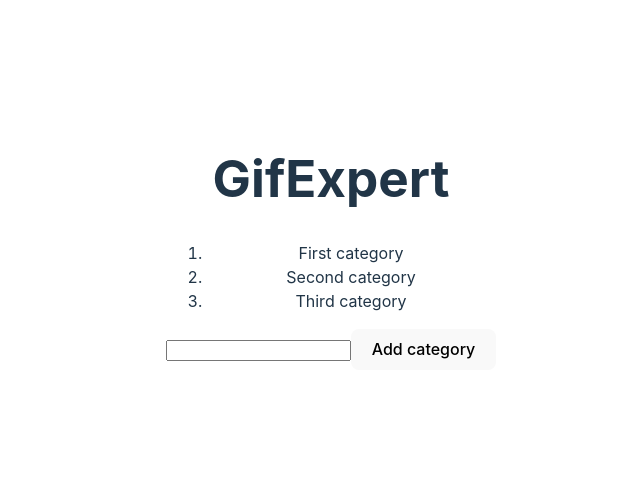
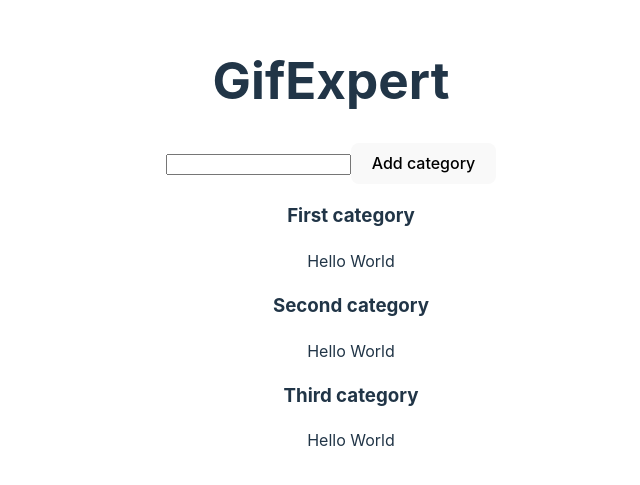
Before and after one commit to Juanm0331123/Homeworks-React, a React (Vite) app in the folder 01-vite/: page / in a window 1280 px wide. Shown: the part 157-642 px from the top of the page, without its empty margins (309-949 px from the left). Built offline with nearby package versions, Linux system fonts and the light colour scheme; no server answers.

Commit message:
Clase del día 10 de abril. Se edito el challenge de la clase anterior.

```diff
--- /dev/null
+++ b/01-vite/src/Components/AddCategory.jsx
@@ -0,0 +1,22 @@
+import PropTypes from 'prop-types';
+import { useState } from 'react';
+
+export const AddCategory = ({ handleAddCategory }) => {
+
+    const [category, setCategory] = useState('');
+
+    const handleInputChange = (event) => {
+        setCategory(event.target.value);
+    }
+
+    return (
+        <div>
+            <input type="text" value={category} onChange={handleInputChange} />
+            <button onClick={() => handleAddCategory(category)}>Add category</button>
+        </div>
+    );
+}
+
+AddCategory.propTypes = {
+    handleAddCategory: PropTypes.func.isRequired
+}
--- a/01-vite/src/Components/ComponentApp.jsx
+++ b/01-vite/src/Components/ComponentApp.jsx
@@ -1,38 +1,30 @@
 import './ComponentApp.css'
 import { useState } from 'react';
+import { AddCategory } from './AddCategory'
+import { GiftGrid } from './GiftGrid';
 
 const initialsCategories = ['First category', 'Second category', 'Third category'];
 
 export const ComponentApp = () => {
     const [categories, setCategories] = useState(initialsCategories);
-    const [category, setCategory] = useState('');
 
-    const handleInputChange = (event) => {
-        setCategory(event.target.value);
-    }
-
-    const handleAddCategory = () => {
+    const handleAddCategory = (category) => {
         setCategories([...categories, category]);
-        setCategory('');
     }
 
     return (
         <>
             <h1>GifExpert</h1>
+            <AddCategory handleAddCategory={handleAddCategory} />
             <ol>
                 {
                     categories.map(
                         (category, key) => {
-                            return <li key={key}>
-                                {category}
-                            </li>
+                            return <GiftGrid key={key} category={category} />
                         }
                     )
                 }
             </ol>
-
-            <input type="text" value={category} onChange={handleInputChange} />
-            <button onClick={handleAddCategory}>Add category</button>
         </>
     )
 }
--- /dev/null
+++ b/01-vite/src/Components/GiftGrid.jsx
@@ -0,0 +1,34 @@
+
+import PropTypes from 'prop-types';
+
+const getGifts = async (category) => {
+    const url = `https://api.giphy.com/v1/gifs/search?api_key=SS07RTrf44dYT9Y0UM2c60kjQ24ErcNu&q=${category}&limit=25&offset=0&rating=g&lang=es&bundle=messaging_non_clips`
+    const resp = await fetch(url);
+    const { data } = await resp.json();
+
+    const gifs = data.map(img => {
+        return {
+            id: img.id,
+            title: img.title,
+            url: img.images.original.url
+        }
+    })
+
+    return gifs;
+}
+
+export const GiftGrid = ({ category }) => {
+
+    getGifts(category)
+
+    return (
+        <>
+            <h3>{category}</h3>
+            <p>Hello World</p>
+        </>
+    )
+}
+
+GiftGrid.propTypes = {
+    category: PropTypes.string.isRequired
+}
```
